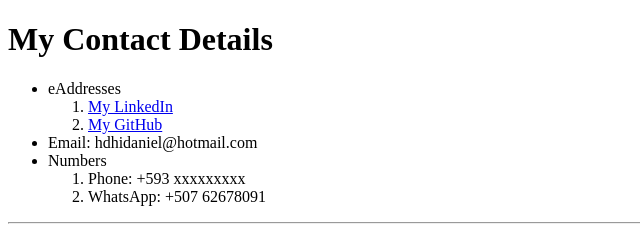
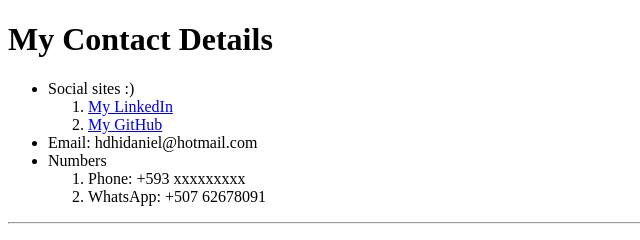
Before and after one commit to HiImWazza/cv, a plain HTML site: page contact.html in a window 1280 px wide. Shown: the top 240 px of the page, 0-640 px from the left. Drawn offline with Linux system fonts and the light colour scheme.

Commit message:
Update contact.html

```diff
--- a/contact.html
+++ b/contact.html
@@ -7,7 +7,7 @@
   <body>
     <h1>My Contact Details</h1>
     <ul>
-      <li>eAddresses
+      <li>Social sites :)
         <ol>
           <li><a href="https://www.linkedin.com/in/hectordholguin/">My LinkedIn</a></li>
           <li><a href="https://github.com/HiImWazza">My GitHub</a> </li>
```
